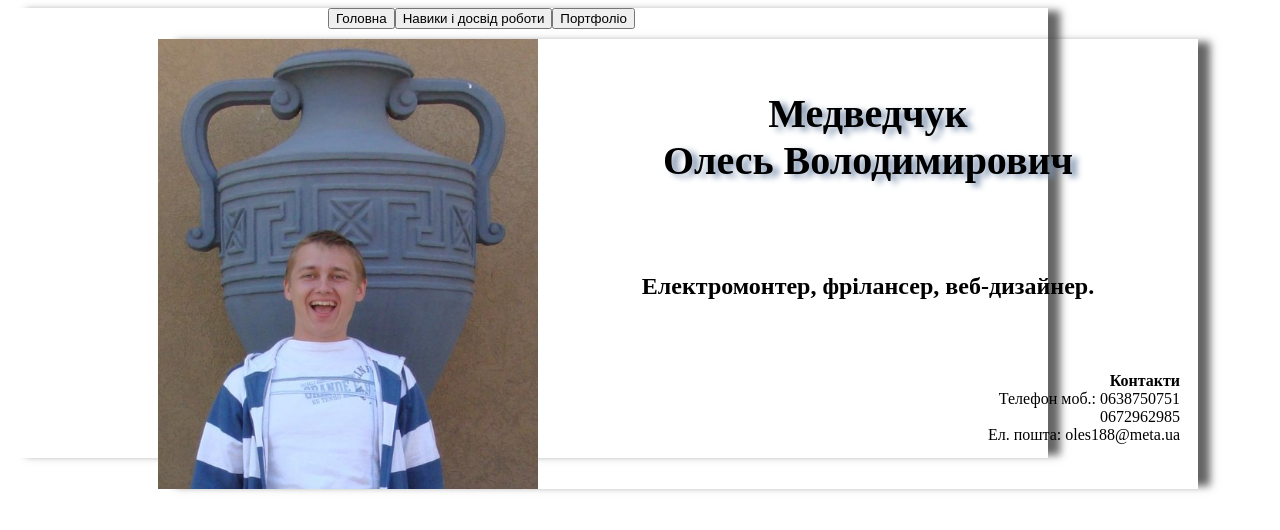
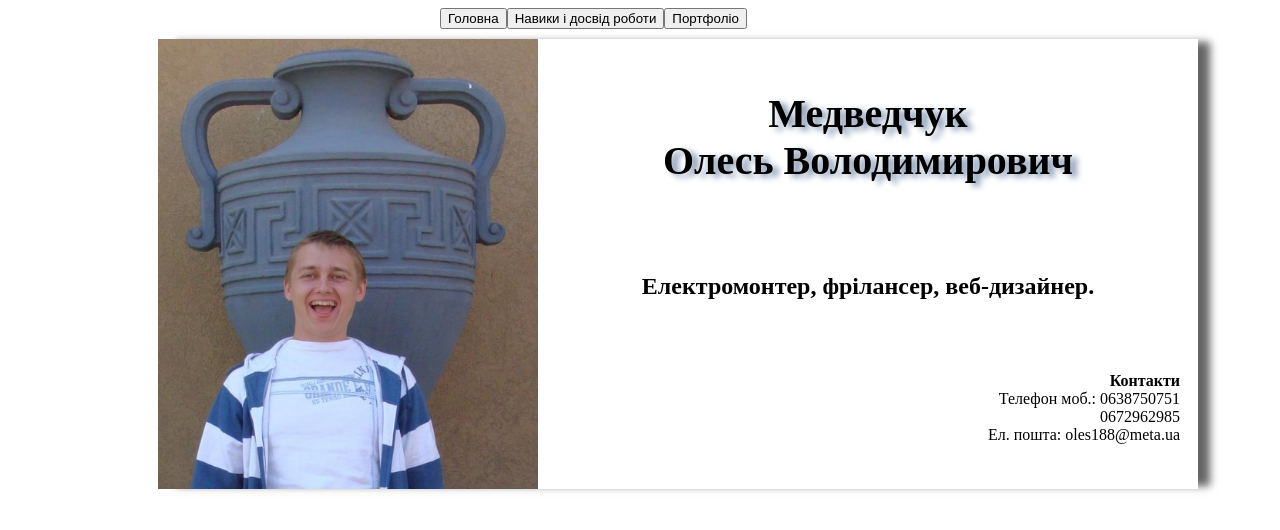
Before and after one commit to Oles88/diplom, a plain HTML site: page index.html in a window 1280 px wide. Drawn offline with Linux system fonts and the light colour scheme.

Commit message:
add new file

```diff
--- a/index.html
+++ b/index.html
@@ -6,7 +6,7 @@
         <title>123 </title>
     </head>
 <body>
-  <div class="re">  <nav>
+    <nav>
         <button type="submit">Головна</button>
 
         <form action="info_1.html">
@@ -28,6 +28,6 @@
         0672962985<br>
         Ел. пошта: oles188@meta.ua</p>
      </div>
-   </article></div>
+   </article>
        </body>
 </html>
```
